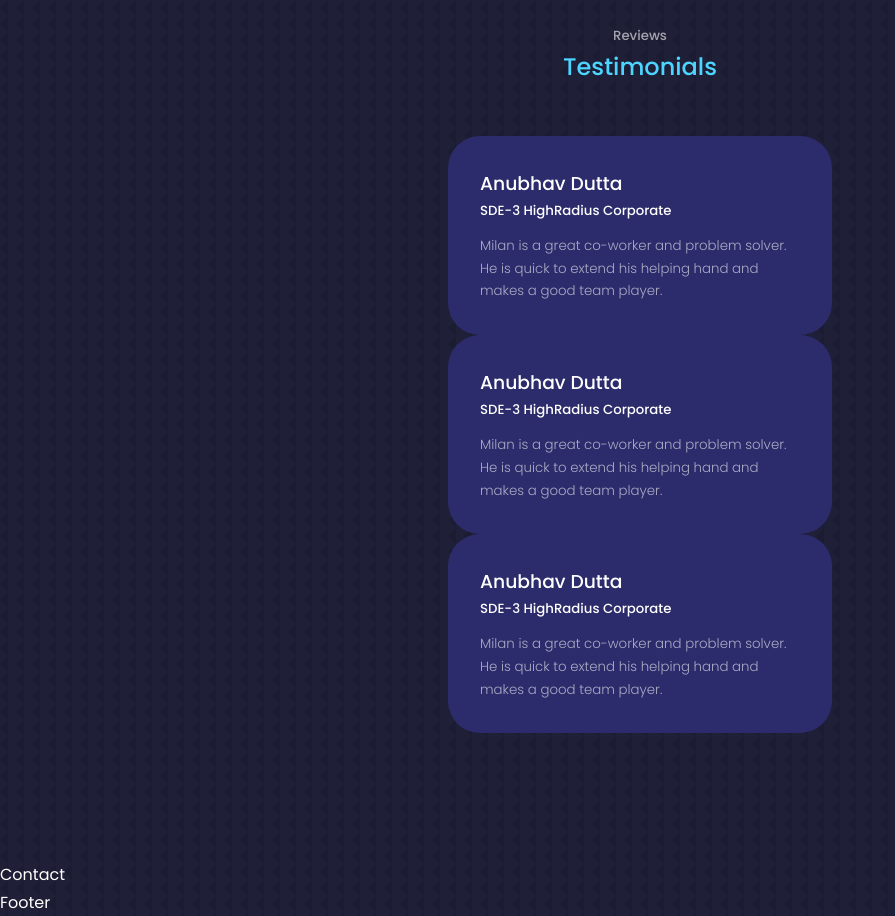
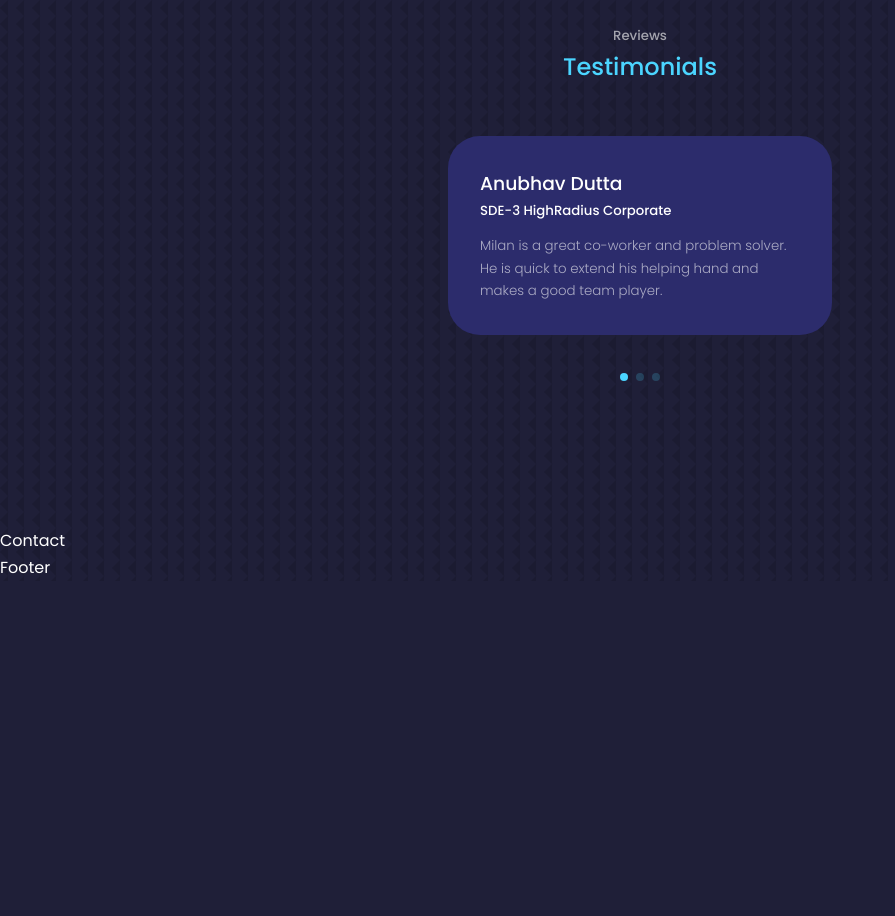
Before and after one commit to Milan-Sharma-449/Portfolio-react, a React (Create React App) app: page / in a window 1280 px wide. Shown: the part 6560-7476 px from the top of the page, without its empty margins (0-895 px from the left). After the commit the page ends 7141 px from the top, so only its background shows below. Built offline with nearby package versions, Linux system fonts and the light colour scheme.

Commit message:
fully designed testimonials

```diff
--- a/package.json
+++ b/package.json
@@ -10,6 +10,8 @@
     "react-dom": "^18.2.0",
     "react-icons": "^4.7.1",
     "react-scripts": "5.0.1",
+    "styled-components": "^5.3.6",
+    "swiper": "^8.4.5",
     "web-vitals": "^2.1.4"
   },
   "scripts": {
--- a/src/Component/testimonials/Testimonials.jsx
+++ b/src/Component/testimonials/Testimonials.jsx
@@ -1,5 +1,14 @@
 import React from 'react'
 import './testimonials.css'
+
+import { Swiper, SwiperSlide } from "swiper/react";
+
+// Import Swiper styles
+import "swiper/css";
+import "swiper/css/pagination";
+
+// import required modules
+import { Pagination } from "swiper";
 
 const data = [
   {
@@ -28,19 +37,26 @@ const Testimonials = () => {
       <h5>Reviews</h5>
       <h2>Testimonials</h2>
 
-      <div className='container testimonials__container' >
+      <Swiper
+        spaceBetween={30}
+        pagination={{
+          clickable: true
+        }}
+        modules={[Pagination]}
+        className="container testimonials__container"
+      >
       {
       data.map(({id, title, designation, quote}) => {
         return (
-          <article key={id} className='testimonial'>
+          <SwiperSlide key={id} className='testimonial'>
           <h3 className='title' >{title}</h3>
           <h5 className='desig' >{designation}</h5>
           <small className='review'>{quote}</small>
-        </article>
+        </SwiperSlide>
         )
       })
     }
-      </div>
+      </Swiper>
     </section>
   )
 }
--- a/src/Component/testimonials/testimonials.css
+++ b/src/Component/testimonials/testimonials.css
@@ -1,5 +1,6 @@
 .container.testimonials__container {
     width: 30%;
+    padding-bottom: 4rem;
 }
 .testimonial {
     background: var(--color-bg-variant);
@@ -13,6 +14,9 @@
     font-weight: 300;
     display: block;
     margin: 0.8rem auto 0;
+}
+.swiper-pagination-clickable .swiper-pagination-bullet {
+    background: var(--color-primary);
 }
 
 /* ======================== MEDIA QUERIES (MEDIUM DEVICES) ========================= */
```
Also changed, not shown: 1 other file (tests, documents, lock files or other folders).
